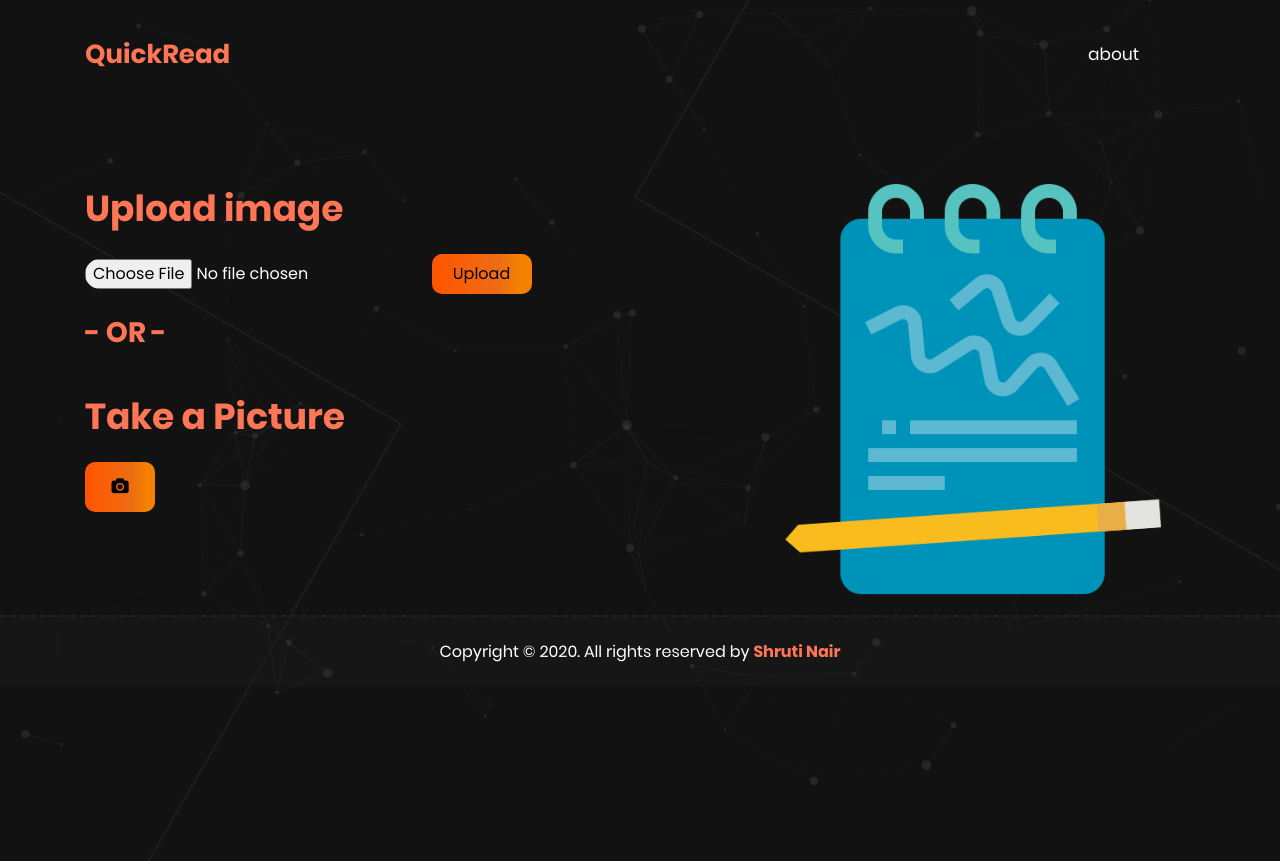
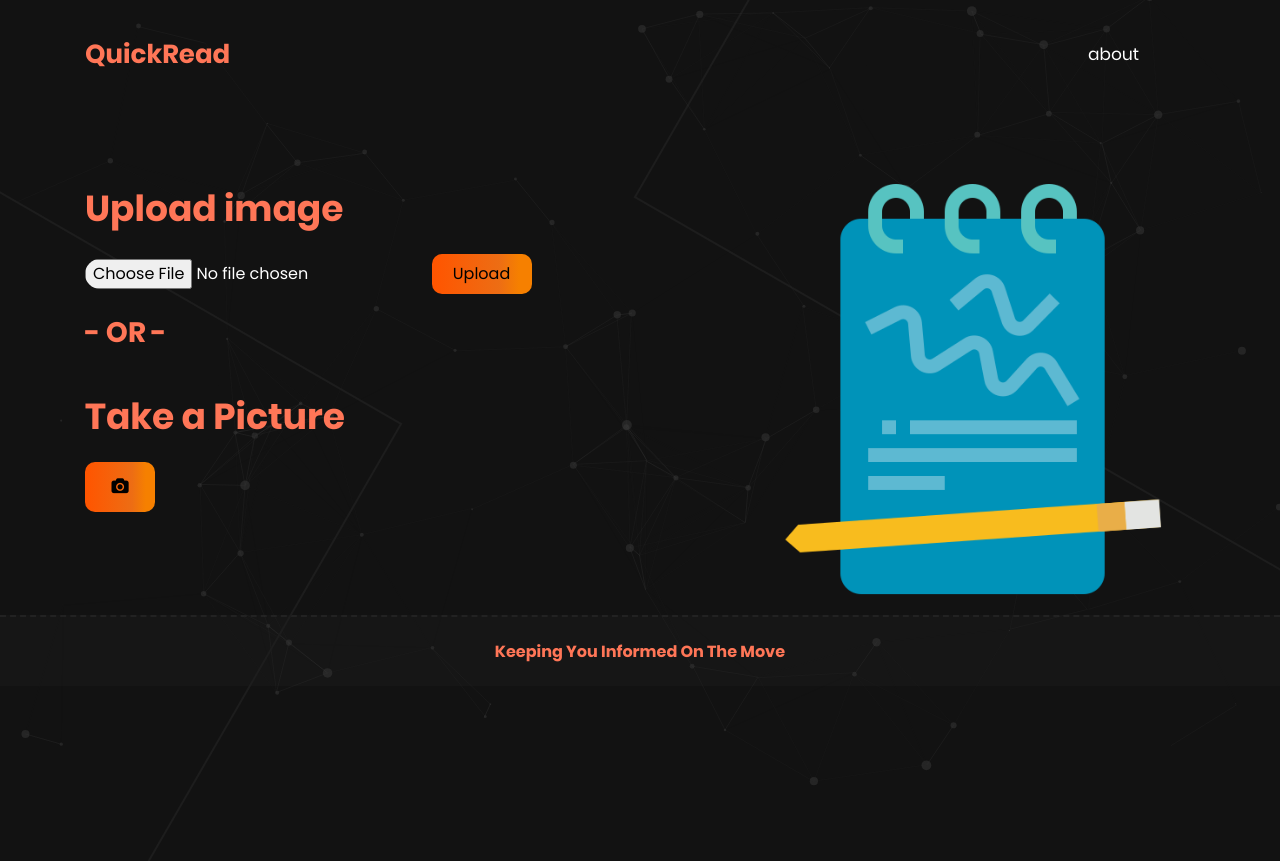
Before and after one commit to akshayamrit/Capstone-deploy, a Flask app: page / in a window 1280 px wide; the page is wider, and only the part inside the window is pictured. Shown: the top 861 px of that part. Run offline with Flask 2, Linux system fonts and the light colour scheme; some libraries are stand-ins or nearby versions.

Commit message:
updated tag line

```diff
--- a/templates/index.html
+++ b/templates/index.html
@@ -135,7 +135,7 @@ background: linear-gradient(90deg, rgba(255,85,0,1) 2%, rgba(237,109,20,1) 67%,
             <div class="row">
                 <div class="col-lg-12">
                     <div class="fop-btm text-center">
-                        <h2>Copyright &copy; 2020. All rights reserved by <a style="text-decoration:none;" href="https://github.com/ShrutiNair5">Shruti Nair</a></h2>
+                        <h2><a style="text-decoration:none;">Keeping You Informed On The Move</a></h2>
                     </div>
                 </div>
             </div>
```
